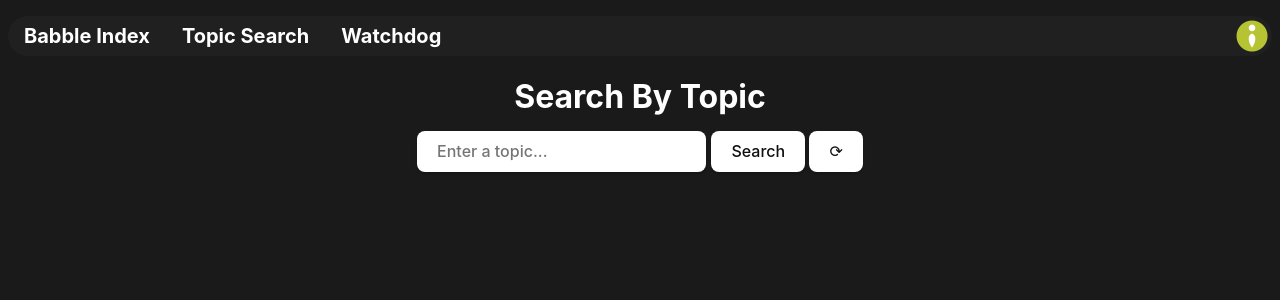
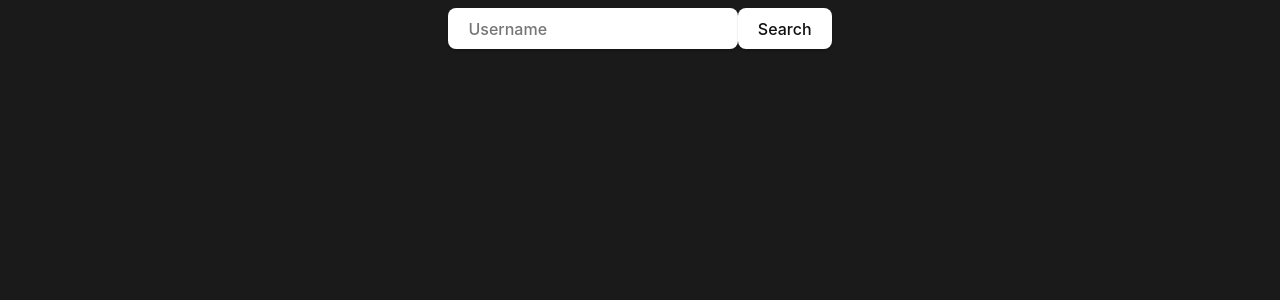
Before and after one commit to FionnCL/babble-index-ui, a React (Vite) app: page / in a window 1280 px wide. Shown: the top 300 px of the page. Built offline with nearby package versions, Linux system fonts and the light colour scheme.

Commit message:
Close to getting user creation working.

```diff
--- a/src/App.tsx
+++ b/src/App.tsx
@@ -9,11 +9,12 @@ import axios, {
 import "./App.css";
 
 import { SearchResults } from "./dtos/SearchResults";
+import { PostUser } from "./dtos/PostUser";
 import ResultCard from "./components/ResultCard";
 import Navbar from "./components/Navbar";
 
 const axiosSearchClient = axios.create({
-    baseURL: "http://localhost:3000",
+    baseURL: "http://localhost:4000",
 });
 
 const axiosSearchConfig: AxiosRequestConfig = {
@@ -22,11 +23,17 @@ const axiosSearchConfig: AxiosRequestConfig = {
     } as RawAxiosRequestHeaders,
 };
 
+const axiosTranscriptClient = axios.create({
+    baseURL: "http://localhost:3000",
+});
+
 function App() {
     const [input, setInput] = useState("");
+    const [username, setUsername] = useState("");
     const [topicMessage, setTopicMessage] = useState("");
     const [results, setResults] = useState<SearchResults|undefined>(undefined);
     const [tab, setTab] = useState("topic");
+    const [loggedIn, setLoggedIn] = useState(false);
 
     async function handle_topic() {
         // Display wait message.
@@ -107,25 +114,6 @@ function App() {
         return(
             <div>
                 <h1>Live Updates</h1>
-                <form
-                className="row"
-                onSubmit={(e) => {
-                    e.preventDefault();
-                    handle_topic();
-                }}>
-                    <input
-                    id="greet-input"
-                    onChange={(e) => setInput(e.currentTarget.value)}
-                    placeholder="Enter a topic..."
-                    />
-                    <button type="submit">Search</button>
-                    <button type="reset" className="restart"
-                    onClick={refresh}>⟳ </button>
-                </form>
-                <p>{topicMessage}</p>
-                <div className="resultcards">
-                    {Results(results)}
-                </div>
             </div>
         );
     }
@@ -146,10 +134,61 @@ function App() {
         displayTab();
     }, [tab]);
 
+    async function checkForUser() {
+        // Check database for user using API Request to audio API.
+        // If there is no user, wait for the API to create one,
+        // and then: setLoggedIn(true);
+
+        const userObject: PostUser = {
+            username: username
+        }
+
+        const loginResponse: AxiosResponse = await axiosTranscriptClient
+        .post(`/verify/user`,
+              userObject,
+              axiosSearchConfig
+        );
+
+        if(loginResponse.status === 200) {
+            setLoggedIn(true);
+        }
+    }
+
+    function loginHandler(): JSX.Element {
+        if(loggedIn){
+            return (
+                <div>
+                    <Navbar currentTab={handleTabChange}/>
+                    {displayTab()}
+                </div>
+            );
+        } else {
+            return (
+                <div>
+                    <form
+                    onSubmit={(e) => {
+                        e.preventDefault();
+                        checkForUser();
+                    }}>
+                        <input
+                        id="login-information"
+                        onChange={(e) => setUsername(e.currentTarget.value)}
+                        placeholder="Username"
+                        />
+                        <button type="submit">Search</button>
+                    </form>
+                </div>
+            );
+        }
+    }
+
+    useEffect(() => {
+        loginHandler();
+    },[loggedIn]);
+
     return (
         <div className="container">
-            <Navbar currentTab={handleTabChange}/>
-            {displayTab()}
+            {loginHandler()}
         </div>
     );
 }
--- /dev/null
+++ b/src/dtos/PostUser.ts
@@ -0,0 +1,3 @@
+export interface PostUser {
+    username: string
+}
```
